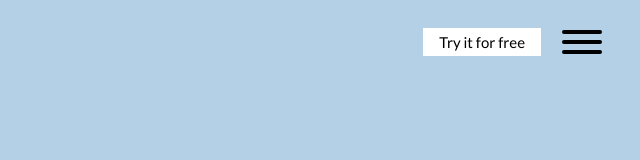
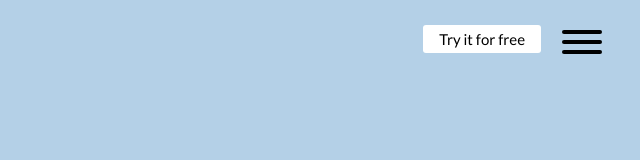
Before and after one commit to Jg-07/DropBox_Clone, a plain HTML site: page index.html in a window 1280 px wide. Shown: the full height of the page, 640-1280 px from the left. Drawn offline with nearby package versions, Linux system fonts and the light colour scheme.

Commit message:
end commit
Signed-off-by: Jg-07 <jaiastrobaskar@gmail.com>

```diff
--- a/style.css
+++ b/style.css
@@ -44,13 +44,16 @@ nav{
     display: none;
     font-weight: lighter;
     font-size: 15px;
+    border-radius: 3px;
     padding: 16px;
+    margin-top: 15px;
     padding-top: 5px;
     padding-bottom: 5px;
 }
 #togNew{
     font-weight: lighter;
     margin: 10px;
+    border-radius: 3px;
     margin-bottom: 20px;
     display: flex;
     justify-content: center;
```
